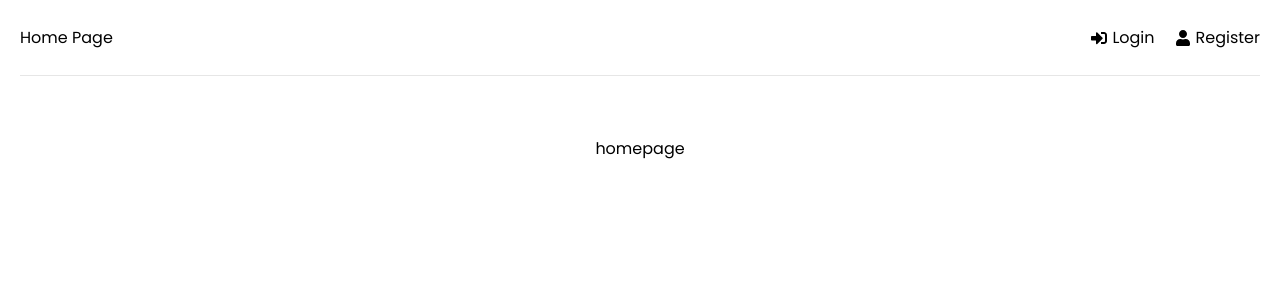
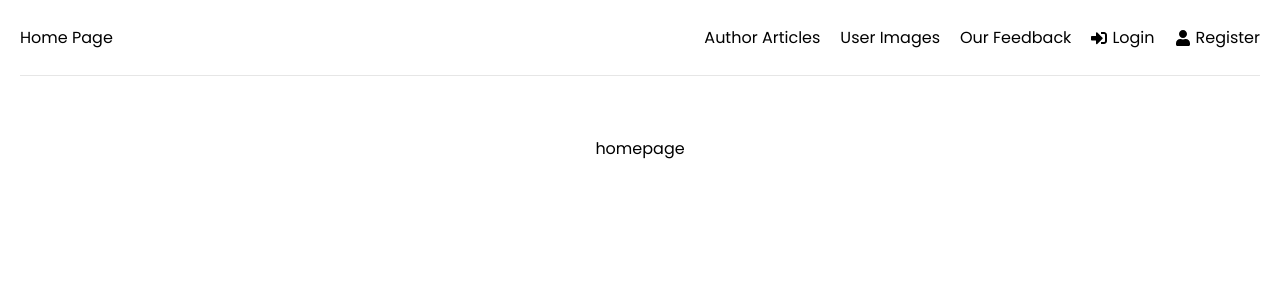
Before and after one commit to Ramith-D-Rodrigo/MERN_Group, a React (Create React App) app in the folder client/: page / in a window 1280 px wide. Shown: the top 300 px of the page. Built offline with nearby package versions, Linux system fonts and the light colour scheme.

Commit message:
added other tabs

```diff
--- a/client/src/components/Header.jsx
+++ b/client/src/components/Header.jsx
@@ -2,8 +2,6 @@ import {FaSignInAlt, FaSignOutAlt, FaUser} from 'react-icons/fa';
 import {Link} from 'react-router-dom';
 
 function Header() {
-    console.log(window.localStorage.getItem('isLoggedIn'));
-    if(window.localStorage.getItem('isLoggedIn') === true){
     return (
         <header className='header'>
             <div className='logo'>
@@ -11,6 +9,21 @@ function Header() {
             </div>
 
             <ul>
+                <li>
+                    <Link to ='/articles'>
+                        Author Articles
+                    </Link>
+                </li>
+                <li>
+                    <Link to ='/images'>
+                        User Images
+                    </Link>
+                </li>
+                <li>
+                    <Link to ='/feedback'>
+                        Our Feedback
+                    </Link>
+                </li>
             {window.localStorage.getItem('isLoggedIn') ? (
                 <li>
                     <Link to='/logout'>
@@ -36,28 +49,5 @@ function Header() {
         </header>
     )
 }
-    else{
-        return (
-            <header className='header'>
-                <div className='logo'>
-                    <Link to='/'>Home Page</Link>
-                </div>
-
-                <ul>
-                    <li>
-                        <Link to='/login'>
-                            <FaSignInAlt/> Login
-                        </Link>
-                    </li>
-                    <li>
-                        <Link to='/register'>
-                            <FaUser/> Register
-                        </Link>
-                    </li>
-                </ul>
-            </header>
-        )
-    }
-}
 
 export default Header
```
Also changed, not shown: client/src/pages/Feedback.jsx (added, +9 -0 lines), client/src/pages/Images.jsx (added, +9 -0 lines), client/src/pages/MyArticle.jsx (added, +14 -0 lines). Lines whose indentation alone changed are shown as unchanged.
